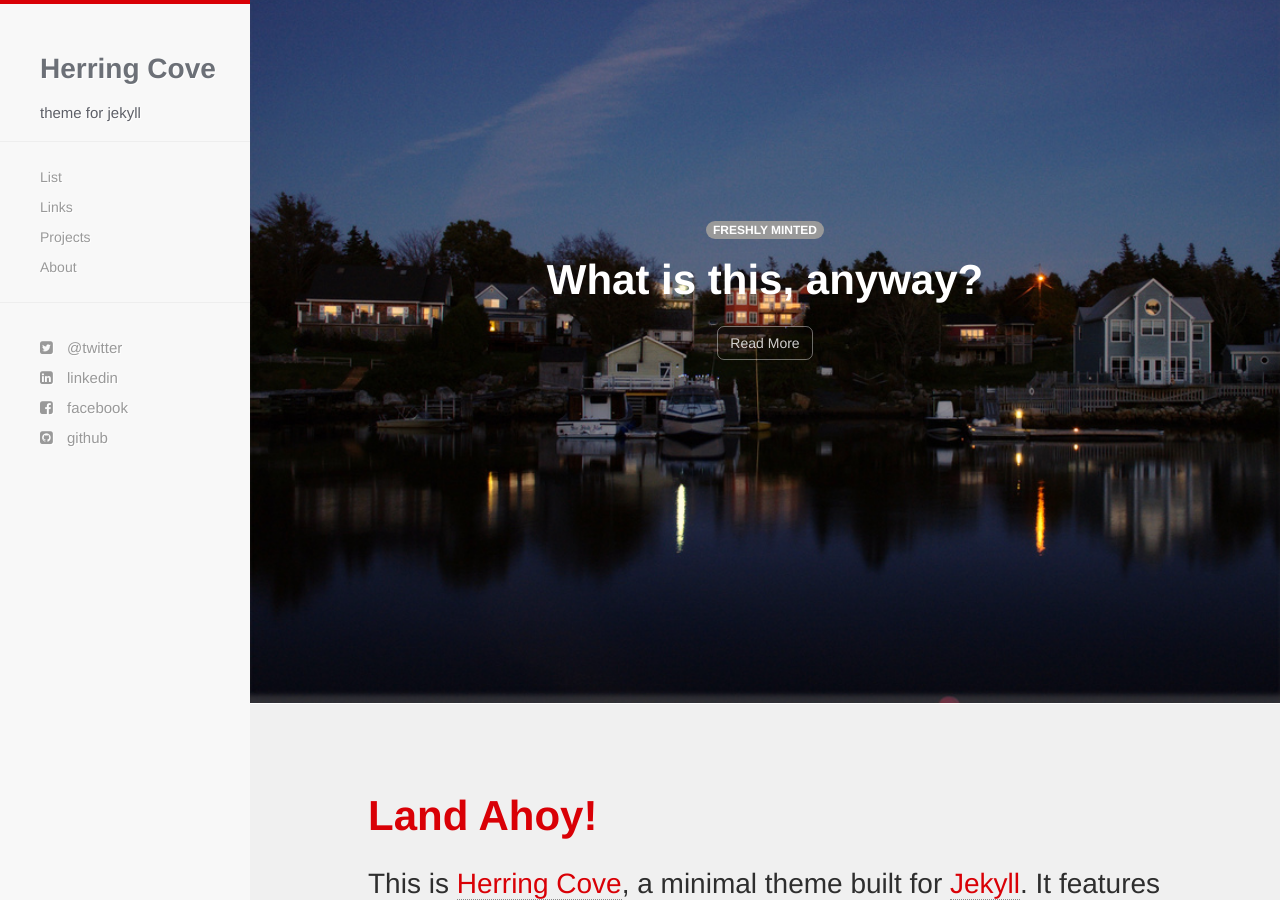
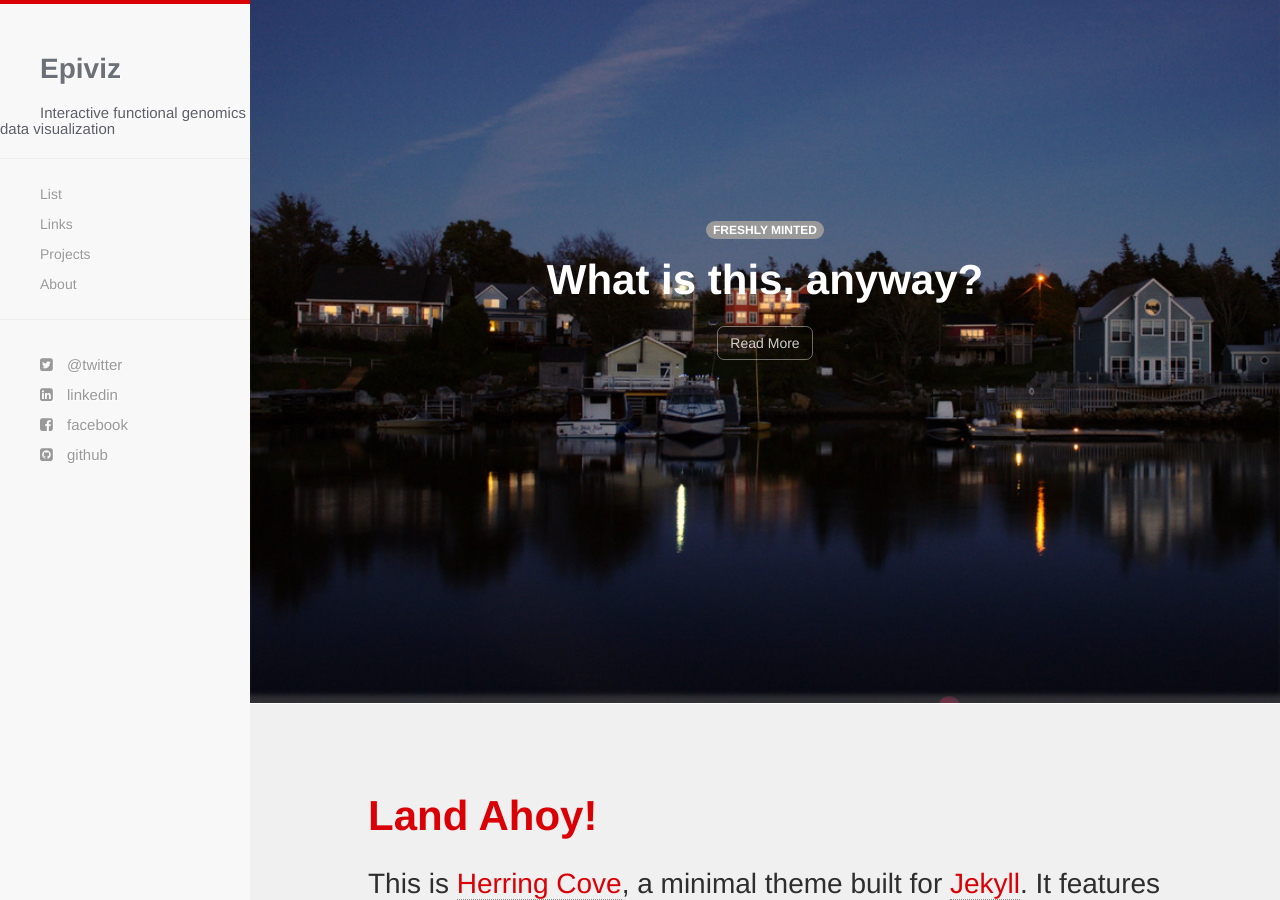
Before and after one commit to epiviz/epiviz.github.io.old, a Jekyll site: the page built from index.html, in a window 1280 px wide and 900 px high. Built offline with Jekyll 4.4.1, drawn with Linux system fonts in a browser that asks for light colours; nearby versions of some CDN libraries; Markdown is read by kramdown in place of the engine named in the settings; some of the changed text lies outside the part shown.

Commit message:
edited config file

```diff
--- a/_config.yml
+++ b/_config.yml
@@ -1,15 +1,15 @@
-name: Herring Cove
-author: Herring Cove
+name: Epiviz
+author: Florin Chelaru and Hector Corrada Bravo
 markdown: redcarpet
 pygments: true
-baseurl: /herring-cove
-description: theme for jekyll
-github: http://www.github.com/arnp
+baseurl: /
+description: Interactive functional genomics data visualization
+github: http://www.github.com/epiviz
 twitter: http://www.twitter.com/
 facebook: http://www.facebook.com
 linkedin: http://www.linkedin.com
-email: rnpatel[at]me.com
+email: hcorrada[at]gmail.com
 location: 42°2'16"N   70°12'47"W
-disqus: diqus-username
+disqus: hcorrada
 
 ##Make sure to edit the above fields, especially for disqus.
```
